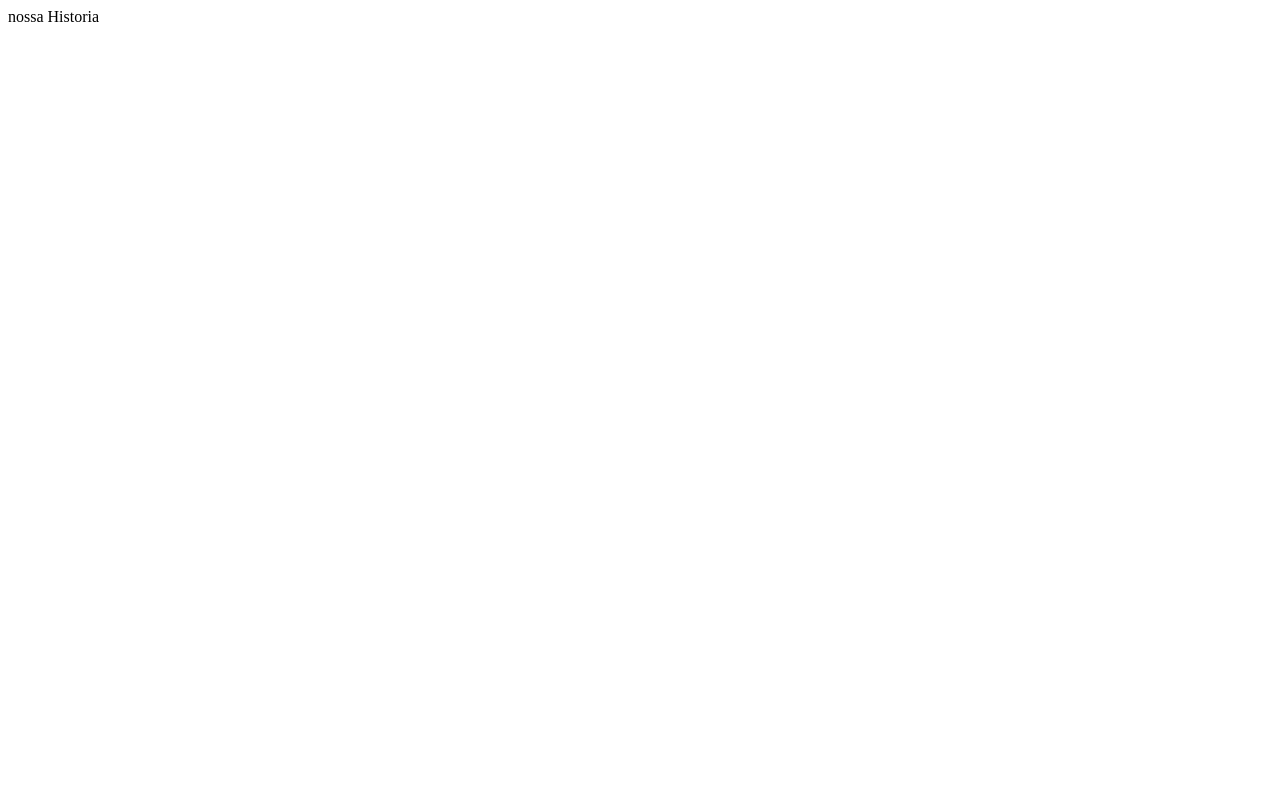
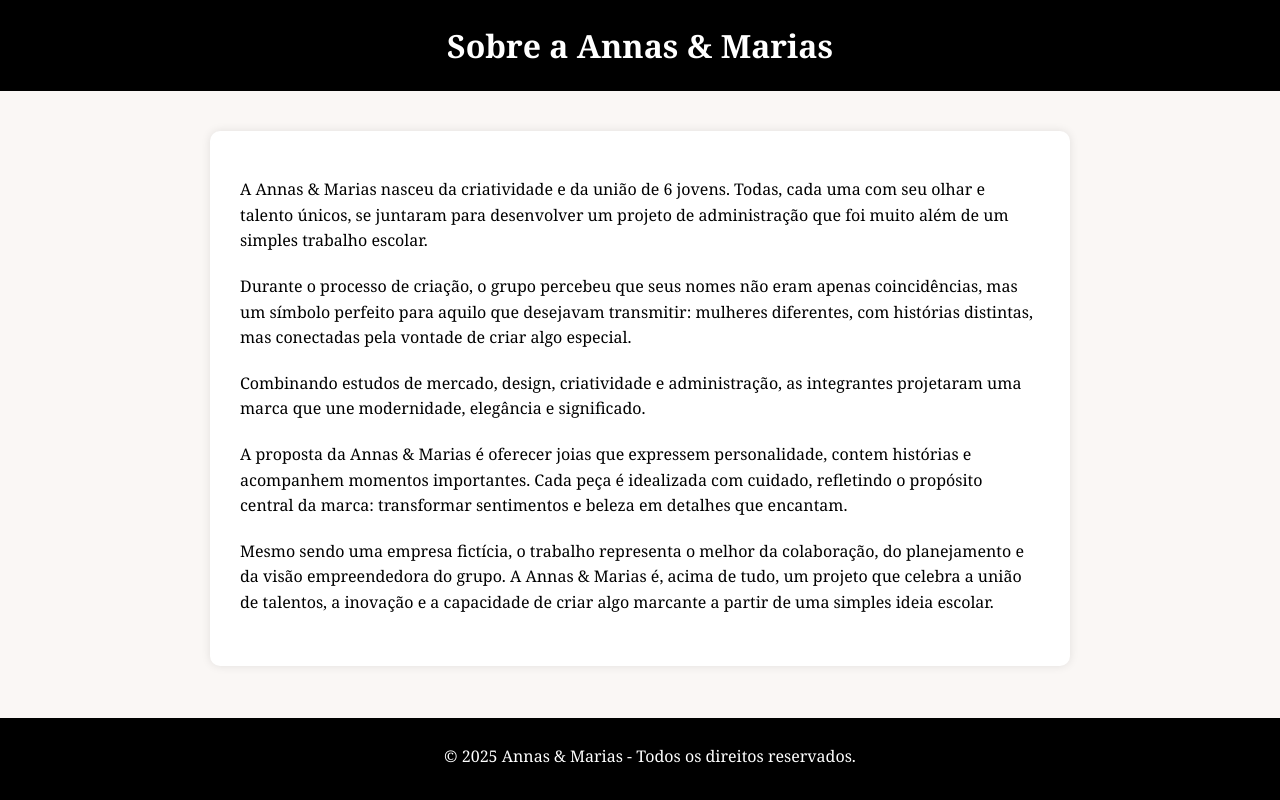
Before and after one commit to jair2406/PIAS2025, a plain HTML site: page historia.html in a window 1280 px wide. Drawn offline with Linux system fonts and the light colour scheme.

Commit message:
Add files via upload

```diff
--- a/historia.html
+++ b/historia.html
@@ -1 +1,76 @@
-nossa Historia
+<!DOCTYPE html>
+<html lang="pt-BR">
+<head>
+    <meta charset="UTF-8">
+    <meta name="viewport" content="width=device-width, initial-scale=1.0">
+    <title>História da Annas & Marias</title>
+    <style>
+        body {
+            font-family: "Georgia", serif;
+            background-color: #faf7f5;
+            color: #000000;
+            line-height: 1.6;
+            padding: 0;
+            margin: 0;
+        }
+        header {
+            background-color: #000000;
+            color: white;
+            padding: 20px 0;
+            text-align: center;
+        }
+        header h1 {
+            margin: 0;
+        }
+        main {
+            max-width: 800px;
+            margin: 40px auto;
+            background: white;
+            padding: 30px;
+            border-radius: 10px;
+            box-shadow: 0 0 10px rgba(0, 0, 0, 0.1);
+        }
+        footer {
+            background-color: #000000;
+            color: white;
+            text-align: center;
+            padding: 10px;
+            position: fixed;
+            width: 100%;
+            bottom: 0;
+        }
+        p {
+            margin-bottom: 20px;
+        }
+    </style>
+</head>
+<body>
+    <header>
+        <h1>Sobre a Annas & Marias</h1>
+    </header>
+
+    <main>
+        <section>
+            <p>
+                A Annas & Marias nasceu da criatividade e da união de 6 jovens. Todas, cada uma com seu olhar e talento únicos, se juntaram para desenvolver um projeto de administração que foi muito além de um simples trabalho escolar.
+            </p>
+            <p>
+                Durante o processo de criação, o grupo percebeu que seus nomes não eram apenas coincidências, mas um símbolo perfeito para aquilo que desejavam transmitir: mulheres diferentes, com histórias distintas, mas conectadas pela vontade de criar algo especial.
+            </p>
+            <p>
+                Combinando estudos de mercado, design, criatividade e administração, as integrantes projetaram uma marca que une modernidade, elegância e significado.
+            </p>
+            <p>
+                A proposta da Annas & Marias é oferecer joias que expressem personalidade, contem histórias e acompanhem momentos importantes. Cada peça é idealizada com cuidado, refletindo o propósito central da marca: transformar sentimentos e beleza em detalhes que encantam.
+            </p>
+            <p>
+                Mesmo sendo uma empresa fictícia, o trabalho representa o melhor da colaboração, do planejamento e da visão empreendedora do grupo. A Annas & Marias é, acima de tudo, um projeto que celebra a união de talentos, a inovação e a capacidade de criar algo marcante a partir de uma simples ideia escolar.
+            </p>
+        </section>
+    </main>
+
+    <footer>
+        <p>&copy; 2025 Annas & Marias - Todos os direitos reservados.</p>
+    </footer>
+</body>
+</html>
```
